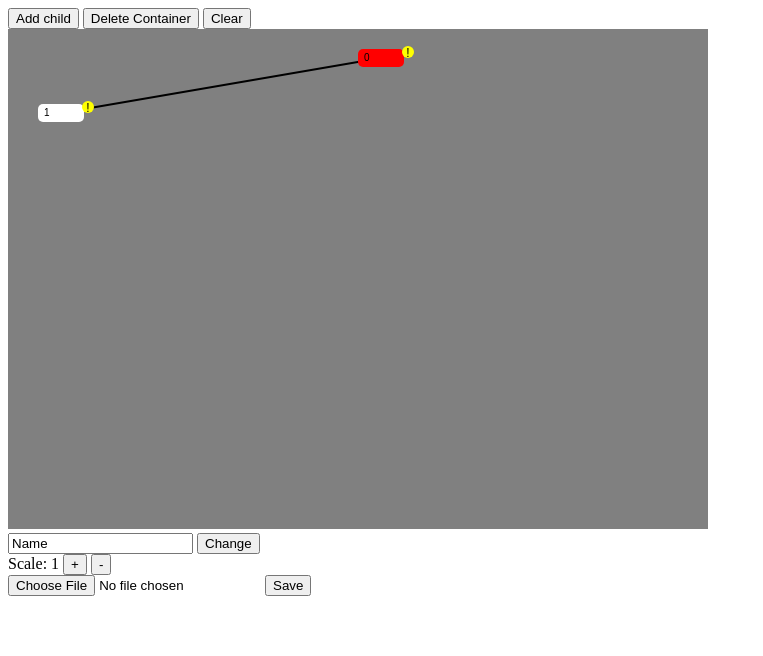
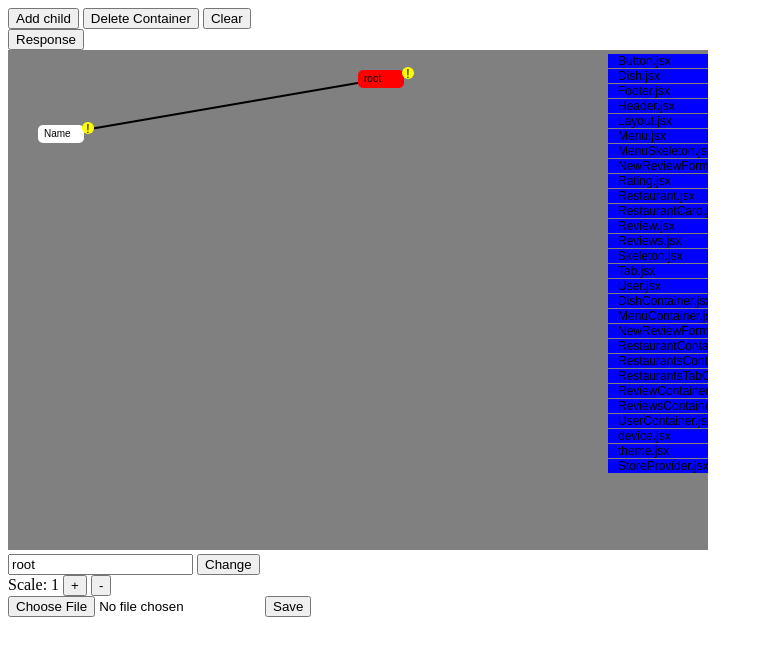
Before and after one commit to agazipov/tree_generator, a website: page index.html in a window 1280 px wide. Both pictures are taken after a click on the button "Add child". Shown: the whole page, without its empty margins (0-763 px from the left). Drawn offline with Linux system fonts and the light colour scheme.

Commit message:
пердолимся с омпонентами гита

```diff
--- a/index.html
+++ b/index.html
@@ -11,6 +11,9 @@
         <button id="addChild">Add child</button>
         <button id="delContainer">Delete Container</button>
         <button id="clear">Clear</button>
+    </div>
+    <div>
+        <button id="getReq">Response</button>
     </div>
     <div>
         <canvas id="myCanvas" width="700" height="500" style="background-color: grey;"></canvas>
--- a/script.js
+++ b/script.js
@@ -10,12 +10,13 @@ const decreaseScale = document.getElementById("decreaseScale");
 const spanScale = document.getElementById("spanScale");
 const saveButton = document.getElementById("saveButton");
 const file = document.getElementById("file");
+const gitReq = document.getElementById("getReq")
 const canvas = document.getElementById("myCanvas");
 const ctx = canvas.getContext("2d");
 const rect = canvas.getBoundingClientRect();
 
 class Container {
-    constructor(width, height, x, y, level, id, isActiv, parentId, parentIndex) {
+    constructor(width, height, x, y, level, id, isActiv, parentId, parentIndex, title) {
         this.width = width;
         this.height = height;
         this.x = x;
@@ -30,16 +31,45 @@ class Container {
         this.localIndex = 0;
         this.globalIndex = 0;
         this.parentIndex = parentIndex;
-        this.title = "Name";
+        this.title = title;
     }
 };
 
-const root = new Container(46, 18, rect.width / 2, 20, 1, nanoid(), true, null, 0);
+const root = new Container(46, 18, rect.width / 2, 20, 1, nanoid(), true, null, 0, 'root');
 
 const containers = [root];
 let mask = containers.map((container) => ({ ...container }));
 changeInput.value = containers[0].title;
 let activContainer = root;
+let gitElements = [
+    { name: 'Button.jsx', x: 600, y: 0 },
+    { name: 'Dish.jsx', x: 600, y: 15 },
+    { name: 'Footer.jsx', x: 600, y: 30 },
+    { name: 'Header.jsx', x: 600, y: 45 },
+    { name: 'Layout.jsx', x: 600, y: 60 },
+    { name: 'Menu.jsx', x: 600, y: 75 },
+    { name: 'MenuSkeleton.jsx', x: 600, y: 90 },
+    { name: 'NewReviewForm.jsx', x: 600, y: 105 },
+    { name: 'Rating.jsx', x: 600, y: 120 },
+    { name: 'Restaurant.jsx', x: 600, y: 135 },
+    { name: 'RestaurantCard.jsx', x: 600, y: 150 },
+    { name: 'Review.jsx', x: 600, y: 165 },
+    { name: 'Reviews.jsx', x: 600, y: 180 },
+    { name: 'Skeleton.jsx', x: 600, y: 195 },
+    { name: 'Tab.jsx', x: 600, y: 210 },
+    { name: 'User.jsx', x: 600, y: 225 },
+    { name: 'DishContainer.jsx', x: 600, y: 240 },
+    { name: 'MenuContainer.jsx', x: 600, y: 255 },
+    { name: 'NewReviewFormContainer.jsx', x: 600, y: 270 },
+    { name: 'RestaurantContainer.jsx', x: 600, y: 285 },
+    { name: 'RestaurantsContainer.jsx', x: 600, y: 300 },
+    { name: 'RestaurantsTabContainer.jsx', x: 600, y: 315 },
+    { name: 'ReviewContainer.jsx', x: 600, y: 330 },
+    { name: 'ReviewsContainer.jsx', x: 600, y: 345 },
+    { name: 'UserContainer.jsx', x: 600, y: 360 },
+    { name: 'device.jsx', x: 600, y: 375 },
+    { name: 'theme.jsx', x: 600, y: 390 },
+    { name: 'StoreProvider.jsx', x: 600, y: 405, isDragging: false },];
 
 // переменные масштабирования
 let scale = 1;
@@ -52,8 +82,22 @@ let startDragY = 0;
 let offsetX = 0;
 let offsetY = 0;
 
+let dragIndex = null;
+
+// генерация на отрисовку
+function motion() {
+    mask = containers.map((container) => ({ ...container })); // * вынести в другое место или выполнять один раз перед началом перетаскивания
+    mask.forEach((container) => {
+        container.x = (container.x + offsetX) * scale;
+        container.y = (container.y + offsetY) * scale;
+        container.width *= scale;
+        container.height *= scale;
+    });
+    draw();
+};
+
 // генерация полей нового контейнера (принимает родителя, здесь активный контейнер)
-function createNewContainer(parent) {
+function createNewContainer(parent, title) {
     let width, height, x, y, level, id, isActiv, parentId, parentIndex;
 
     id = nanoid();
@@ -67,7 +111,7 @@ function createNewContainer(parent) {
     parentIndex = parent.localIndex;
     isActiv = false;
 
-    return new Container(width, height, x, y, level, id, isActiv, parentId, parentIndex);
+    return new Container(width, height, x, y, level, id, isActiv, parentId, parentIndex, title);
 };
 
 // поиск контейнера по заданным параметрам
@@ -82,16 +126,26 @@ function serchParam(param, arr, property) {
 // сортировка массива
 function sortContainers(arr, activ) {
     // считаем сколько элементов на уровне
-    let levelQuantity = 0;
+    let map = [];
+    let map2 = [];
     let parentNumber = 0;
     arr.forEach((container) => {
-        if (container.level === activ.level + 1) {
-            levelQuantity += 1;
+        if (!map[container.level - 1]) {
+            map[container.level - 1] = 0;
         }
-        if (container.level === activ.level) {
-            parentNumber += 1;
+        map[container.level - 1] += 1;
+
+        if (!map2[container.level - 1]) {
+            map2[container.level - 1] = 0;
         }
+        map2[container.level - 1] = rect.width * (1 + 0.1 * map[container.level - 1]);
+
+
+        // if (container.level === activ.level) {
+        //     parentNumber += 1;
+        // }
     });
+    console.log(map2);
     // возможна ошибка в выборе ширины как дефолта (надо обращатся к род контенеру)
     let widthFromParent = (rect.width / parentNumber); // значение выделенное под один элемент в зависимости от кол-ва родителей
 
@@ -122,11 +176,11 @@ function sortContainers(arr, activ) {
             // container.x = ((rect.width / (levelQuantity + 1)) * (container.localIndex)); // растягивание по ширене уровня
 
             let parentContainer = serchParam(container.parentId, arr, 'id');
-            container.x = (widthFromParent / parentContainer.child.length *
+            container.x = ((rect.width / map[container.level - 1]) / parentContainer.child.length *
                 parentContainer.child.indexOf(container.id))
                 + parentContainer.x; // растягивание по ширене уровня
             // + container.parentIndex * widthFromParent + 30; // старая реализация
-            console.log(`container ${container.globalIndex}`,container.x);
+            console.log(`container ${container.globalIndex}`, container.x);
         }
     });
 
@@ -145,7 +199,7 @@ buttonChild.addEventListener("click", () => {
         console.log(`Нет активного контейнера`);
         return;
     };
-    let obj = createNewContainer(activContainer);
+    let obj = createNewContainer(activContainer, 'Name');
 
     containers.push(obj);
     sortContainers(containers, activContainer);
@@ -206,16 +260,6 @@ changeButton.addEventListener("click", () => {
 
 // масштабирование
 // * не меняются координаты при масштабировании
-function motion() {
-    mask = containers.map((container) => ({ ...container })); // * вынести в другое место или выполнять один раз перед началом перетаскивания
-    mask.forEach((container) => {
-        container.x = (container.x + offsetX) * scale;
-        container.y = (container.y + offsetY) * scale;
-        container.width *= scale;
-        container.height *= scale;
-    });
-    draw();
-};
 increaseScale.addEventListener("click", () => {
     scale += 0.25;
     spanScale.innerText = scale;
@@ -276,11 +320,24 @@ canvas.addEventListener("click", (event) => {
 
 // перемещение
 canvas.addEventListener('mousedown', (event) => {
+    const clickX = event.clientX - rect.left;
+    const clickY = event.clientY - rect.top;
     if (event.button === 3) { // Проверяем нажатие правой кнопки мыши
         isDragging = true;
         startDragX = event.clientX;
         startDragY = event.clientY;
     }
+    // перемещаем гитовые элементы
+    gitElements.forEach((element, index) => {
+        if (
+            clickX >= element.x &&
+            clickX <= element.x + 100 &&
+            clickY >= element.y &&
+            clickY <= element.y + 16
+        ) {
+            dragIndex = index;
+        };
+    });
 });
 canvas.addEventListener('mousemove', (event) => {
     const dx = event.clientX - startDragX; // Смещение по оси X
@@ -290,13 +347,37 @@ canvas.addEventListener('mousemove', (event) => {
         startDragY = event.clientY;
         offsetX += dx;
         offsetY += dy;
-        motion();
-    }
+    };
+
+    dragIndex && (gitElements[dragIndex].x = event.clientX - rect.left - 50);
+    dragIndex && (gitElements[dragIndex].y = event.clientY - rect.top - 8);
+
+    motion();
 });
 canvas.addEventListener('mouseup', (event) => {
+    const clickX = event.clientX - rect.left;
+    const clickY = event.clientY - rect.top;
     if (event.button === 3) { // Проверяем отпускание правой кнопки мыши
         isDragging = false;
-    }
+    };
+
+    dragIndex && containers.forEach((element) => {
+        if (
+            gitElements[dragIndex].x + 50 >= element.x &&
+            gitElements[dragIndex].x + 50 <= element.x + 100 &&
+            gitElements[dragIndex].y + 8 >= element.y &&
+            gitElements[dragIndex].y + 8 <= element.y + 16
+        ) {
+            activContainer = element;
+            let obj = createNewContainer(activContainer, gitElements[dragIndex].name);
+
+            containers.push(obj);
+            sortContainers(containers, activContainer);
+
+            motion();
+        };
+    });
+    dragIndex = null;
 });
 
 // сейвинг загрузинг
@@ -320,6 +401,21 @@ file.addEventListener('change', (event) => {
     };
 
     reader.readAsText(file);
+});
+
+// запросинг
+gitReq.addEventListener('click', () => {
+    // "https://api.github.com/repos/agazipov/react-2023-05-25/git/trees/main?recursive=1" ссылка на папку src
+    fetch("https://api.github.com/repos/agazipov/react-2023-05-25/git/trees/ec1cc45923c500c4124aef5c15b485da9290dc96?recursive=1")
+        .then((response) => response.json())
+        .then((data) => {
+            gitElements = data.tree.filter(({ path, type }) => type === 'blob' && path.includes('.jsx')).map(({ path }, index) => {
+                return { name: path.substr(path.lastIndexOf('/') + 1), x: 600, y: index * 15 };
+                // return path.includes('/') ? path.substr(path.lastIndexOf('/') + 1) : path;
+            });
+            console.log(gitElements);
+            draw()
+        })
 });
 
 // функция рисования
@@ -349,7 +445,19 @@ function draw() {
         } else {
             roundedRect(container, container.width, container.height, 5);
             infoRect(container.x + 50, container.y + 3, 6);
-        }
+        };
+    });
+
+    gitElements.forEach(({ name, x, y }) => {
+        ctx.beginPath();
+        ctx.fillStyle = "blue";
+        ctx.fillRect(x, y + 4, 100, 14);
+        ctx.fill();
+        ctx.fillStyle = "black";
+        ctx.textAlign = "start";
+        ctx.fillText(name, x + 10, y + 15);
+        ctx.closePath();
+
     });
 };
 
@@ -372,17 +480,17 @@ function roundedRect({ x, y, isActiv, title, isOpen, child, globalIndex }, width
 
     // Заполните прямоугольник с заданным цветом
     if (isActiv) {
-        ctx.fillStyle = "red"
+        ctx.fillStyle = "red";
     } else {
-        ctx.fillStyle = 'white'
+        ctx.fillStyle = 'white';
     };
     ctx.fill();
     // текст в контейнере перенести в функцию
     ctx.font = "10px Arial";
     ctx.fillStyle = "black";
     ctx.textAlign = "start";
-    // ctx.fillText(title, x + 6, y + 12);
-    ctx.fillText(globalIndex, x + 6, y + 12);
+    ctx.fillText(title, x + 6, y + 12);
+    // ctx.fillText(globalIndex, x + 6, y + 12);
     isOpen && ctx.fillText(`Child: ${child.length}`, x + 6, y + 24)
 };
 
@@ -399,6 +507,7 @@ function infoRect(x, y, radius, open = false) {
     ctx.fillStyle = "black"; // устанавливает цвет для заполнения текста
     ctx.textAlign = "center"; // выравнивание текста по центру
     ctx.fillText(open ? "X" : "!", x, y + 5); // рисует текст в указанных координатах
+    ctx.closePath();
 };
 
 draw();
```
